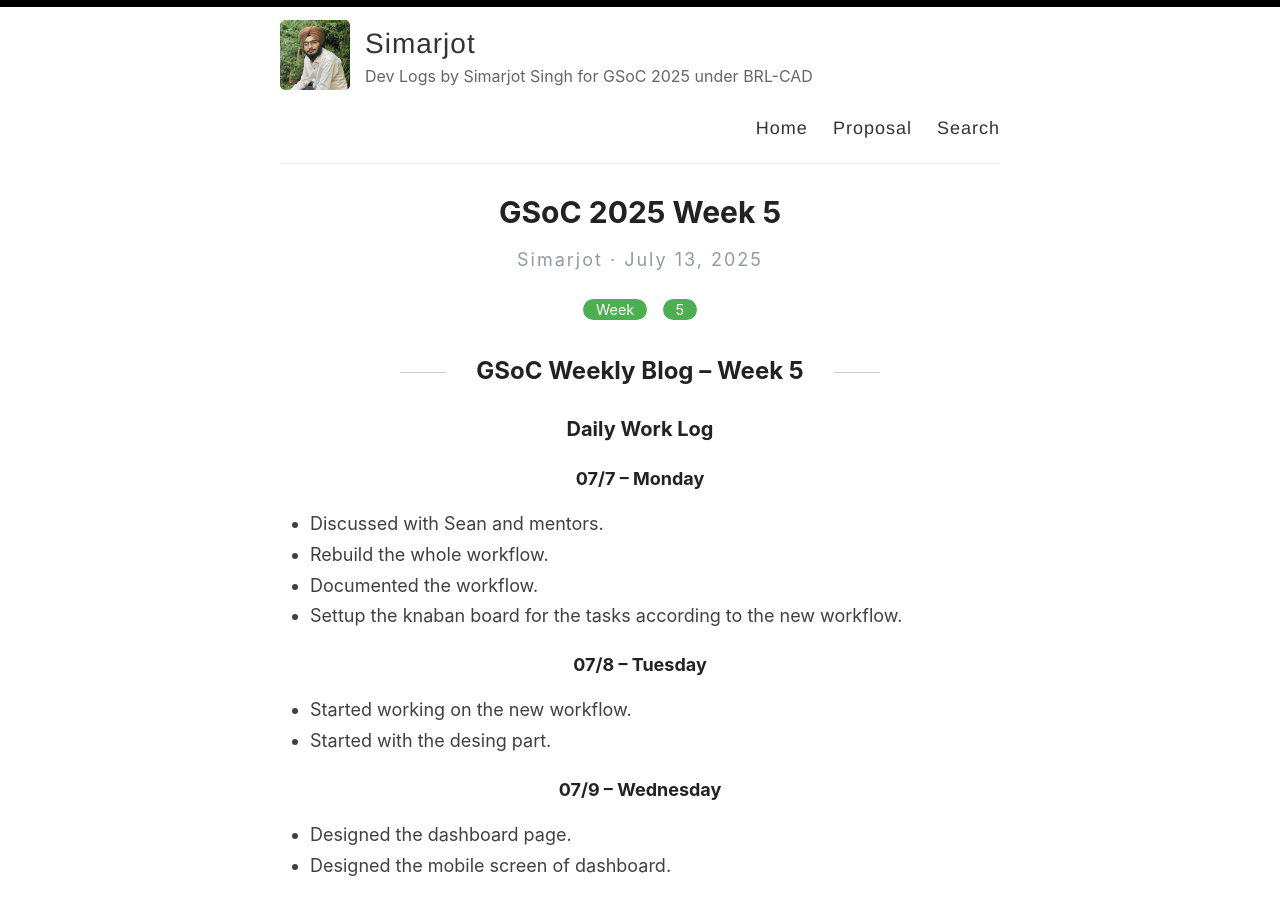
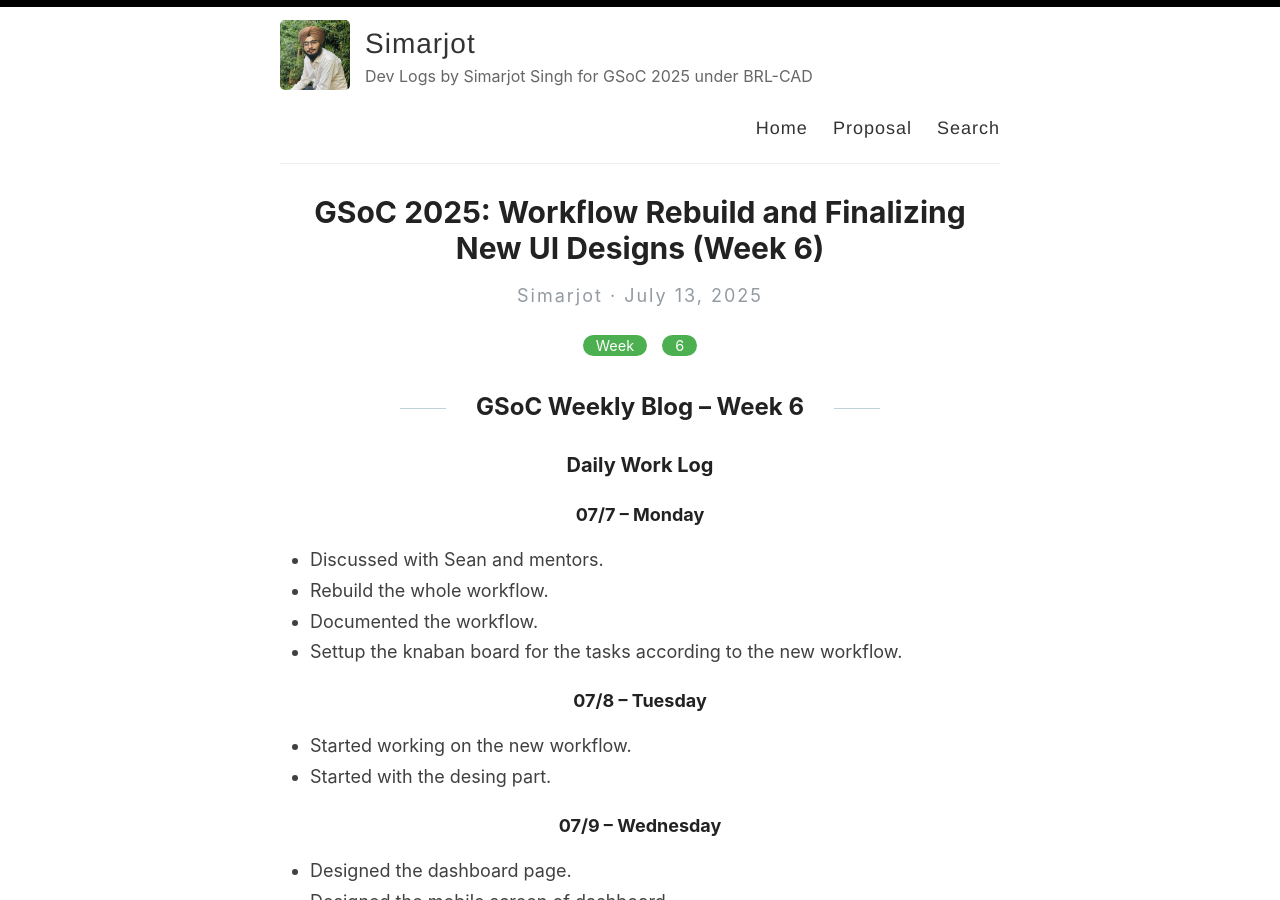
Before and after one commit to simarjot0032/GSoC2025-Blogs, a Jekyll site: the page built from _posts/2025-07-13-Week6.md, in a window 1280 px wide and 900 px high. Built offline with Jekyll 4.4.1, drawn with Linux system fonts in a browser that asks for light colours.

Commit message:
- updated the title

```diff
--- a/_posts/2025-07-13-Week6.md
+++ b/_posts/2025-07-13-Week6.md
@@ -1,10 +1,10 @@
 ---
 layout: post
-title: " GSoC 2025 Week 5"
-categories: Week 5
+title: "GSoC 2025: Workflow Rebuild and Finalizing New UI Designs (Week 6)"
+categories: Week 6
 ---
 
-## GSoC Weekly Blog – Week 5
+## GSoC Weekly Blog – Week 6
 
 ### Daily Work Log
 
```
Also changed, not shown: _posts/2025-06-08-Week1.md (+2 -2 lines), _posts/2025-06-15-Week2.md (+1 -1 lines), _posts/2025-06-22-Week3.md (+1 -1 lines), _posts/2025-06-29-Week4.md (+1 -1 lines), _posts/2025-07-06-Week5.md (+1 -1 lines).
